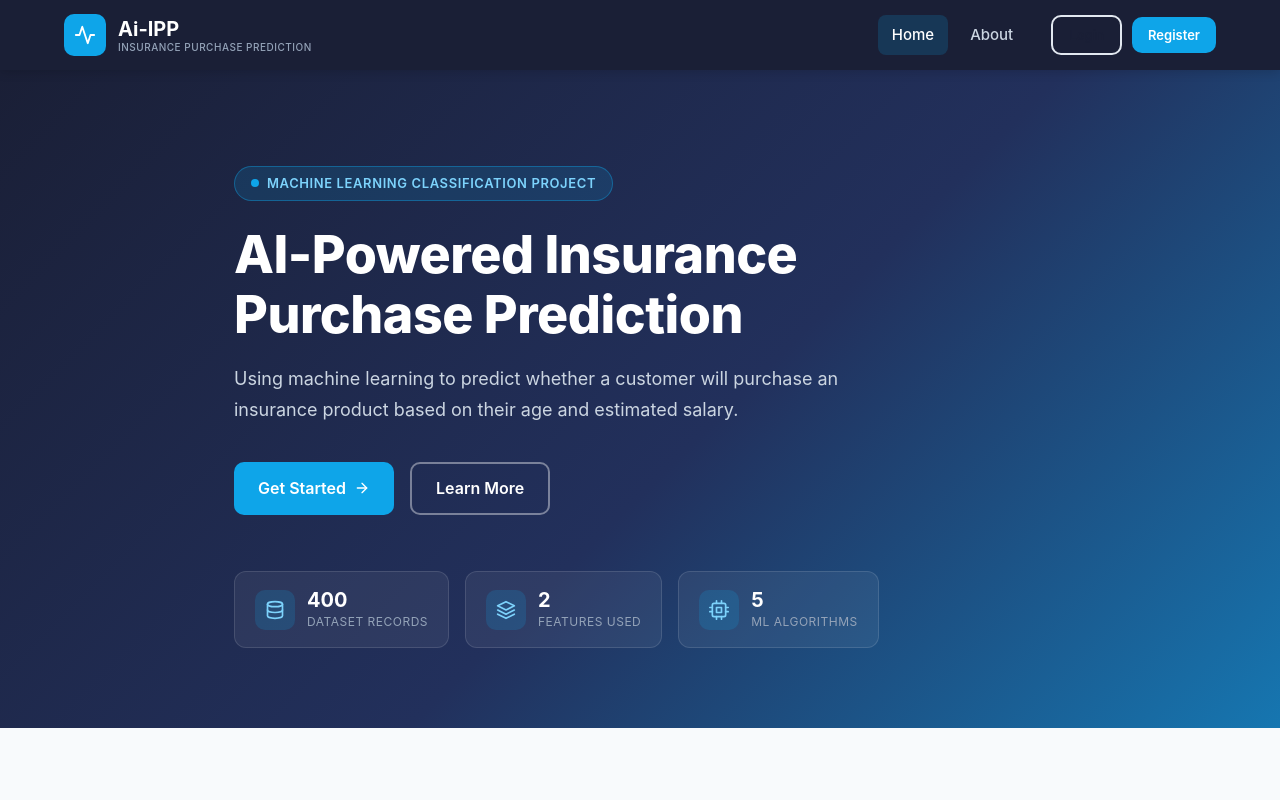
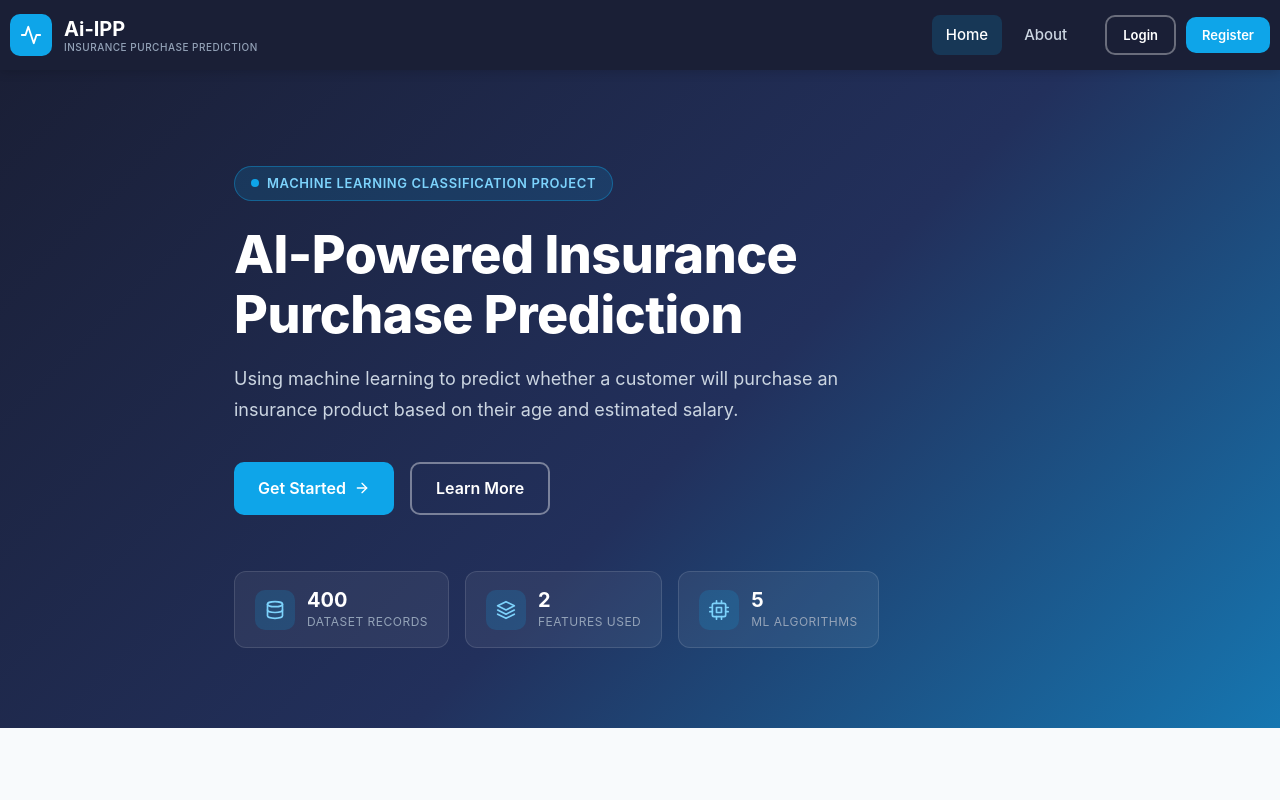
Before and after one commit to favas-fv8/ai_insurance, a React (Create React App) app in the folder frontend/: page / in a window 1280 px wide. Shown: the top 800 px of the page. Built offline with nearby package versions, Linux system fonts and the light colour scheme; no server answers.

Commit message:
Restyle navbar: remove profile button, link user, white login text, full-width layout

```diff
--- a/frontend/src/components/Navbar.css
+++ b/frontend/src/components/Navbar.css
@@ -11,6 +11,8 @@
   align-items: center;
   justify-content: space-between;
   min-height: 70px;
+  max-width: none;
+  padding: 0 10px;
 }
 
 .navbar-brand {
@@ -93,7 +95,15 @@
   gap: 6px;
   color: #cbd5e1;
   font-size: 14px;
-  padding: 0 6px;
+  padding: 8px 10px;
+  border-radius: 8px;
+  text-decoration: none;
+  transition: color 0.2s ease, background-color 0.2s ease;
+}
+
+.navbar-user:hover {
+  color: #ffffff;
+  background-color: rgba(255, 255, 255, 0.08);
 }
 
 .navbar-user svg {
@@ -106,6 +116,17 @@
   overflow: hidden;
   text-overflow: ellipsis;
   white-space: nowrap;
+}
+
+.btn.navbar-login {
+  color: #ffffff;
+  border-color: rgba(255, 255, 255, 0.35);
+}
+
+.btn.navbar-login:hover:not(:disabled) {
+  border-color: #ffffff;
+  color: #ffffff;
+  background-color: rgba(255, 255, 255, 0.08);
 }
 
 .navbar-logout {
--- a/frontend/src/components/Navbar.js
+++ b/frontend/src/components/Navbar.js
@@ -68,12 +68,6 @@ const Navbar = () => {
           <div className="navbar-auth">
             {isAuthenticated ? (
               <>
-                <span className="navbar-user">
-                  <FiUser />
-                  <span className="navbar-user-name">
-                    {user ? user.username || user.first_name || 'Account' : 'Account'}
-                  </span>
-                </span>
                 <NavLink
                   to="/history"
                   className={({ isActive }) =>
@@ -83,8 +77,11 @@ const Navbar = () => {
                 >
                   History
                 </NavLink>
-                <Link to="/profile" className="btn btn-sm btn-outline" onClick={closeMenu}>
-                  Profile
+                <Link to="/profile" className="navbar-user" onClick={closeMenu}>
+                  <FiUser />
+                  <span className="navbar-user-name">
+                    {user ? user.username || user.first_name || 'Account' : 'Account'}
+                  </span>
                 </Link>
                 <button
                   className="btn btn-sm btn-danger navbar-logout"
@@ -96,7 +93,7 @@ const Navbar = () => {
               </>
             ) : (
               <>
-                <Link to="/login" className="btn btn-sm btn-outline" onClick={closeMenu}>
+                <Link to="/login" className="btn btn-sm btn-outline navbar-login" onClick={closeMenu}>
                   Login
                 </Link>
                 <Link to="/register" className="btn btn-sm btn-primary" onClick={closeMenu}>
```
